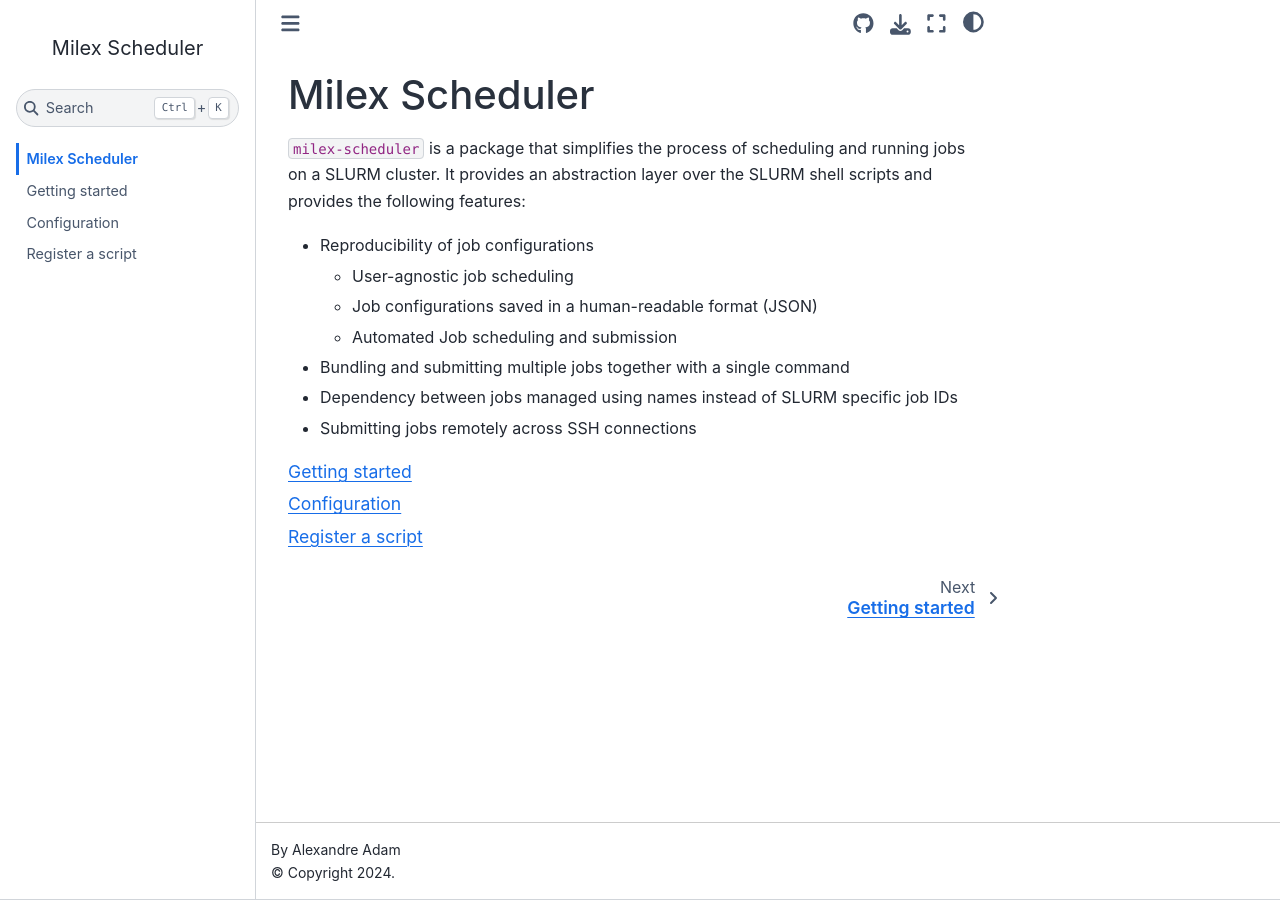
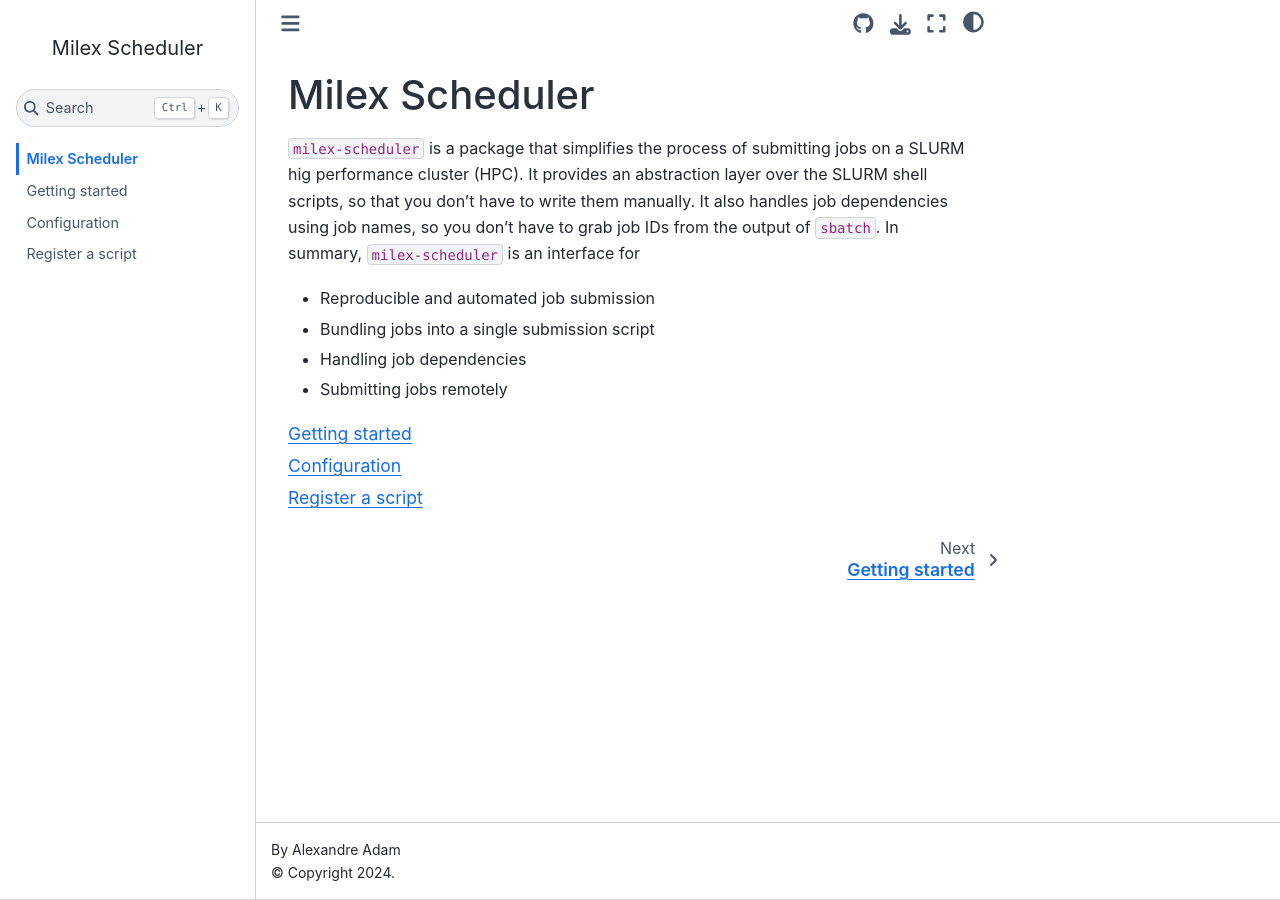
Before and after one commit to Ciela-Institute/milex_scheduler, a Jupyter Book: the page built from docs/front_page.md, in a window 1280 px wide. Built offline with Jupyter Book 1.0.4 settings and Sphinx 7.4.7 and the Sphinx Book theme 1.1.4, drawn with Linux system fonts in a browser that asks for light colours.

Commit message:
Updated ront page

````diff
--- a/docs/front_page.md
+++ b/docs/front_page.md
@@ -1,16 +1,16 @@
 # Milex Scheduler
 
-`milex-scheduler` is a package that simplifies the process of scheduling and
-running jobs on a SLURM cluster. It provides an abstraction layer over the SLURM
-shell scripts and provides the following features:
+`milex-scheduler` is a package that simplifies the process of submitting
+jobs on a SLURM hig performance cluster (HPC).
+It provides an abstraction layer over the SLURM shell scripts,
+so that you don't have to write them manually. It also handles job dependencies
+using job names, so you don't have to grab job IDs from the output of `sbatch`.
+In summary, `milex-scheduler` is an interface for
 
-- Reproducibility of job configurations
-  - User-agnostic job scheduling
-  - Job configurations saved in a human-readable format (JSON)
-  - Automated Job scheduling and submission
-- Bundling and submitting multiple jobs together with a single command
-- Dependency between jobs managed using names instead of SLURM specific job IDs
-- Submitting jobs remotely across SSH connections
+- Reproducible and automated job submission
+- Bundling jobs into a single submission script
+- Handling job dependencies
+- Submitting jobs remotely
 
 ```{tableofcontents}
 
--- a/pyproject.toml
+++ b/pyproject.toml
@@ -7,7 +7,7 @@
 authors = [
     {name = "Alexandre Adam", email = "alexandre.adam@umontreal.ca"}
     ]
-description = "The Milex project job scheduler for the HPC cluster and code reproducibility"
+description = "The Milex project job scheduler designed for HPC cluster scheduling and code reproducibility"
 readme = "README.md"
 requires-python = ">=3.8"
 dependencies = []
````
Also changed, not shown: README.md (+1 -1 lines).
